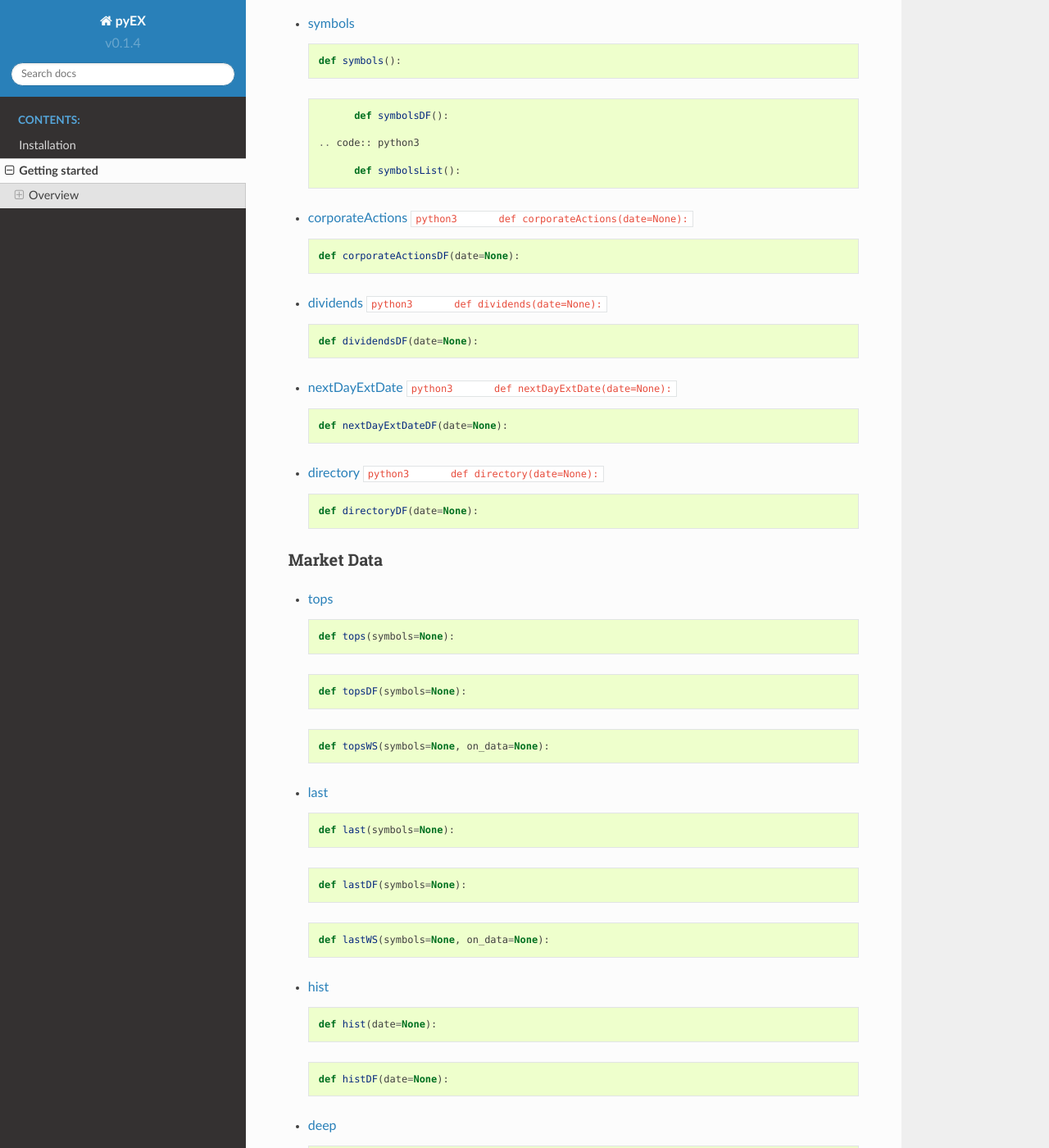
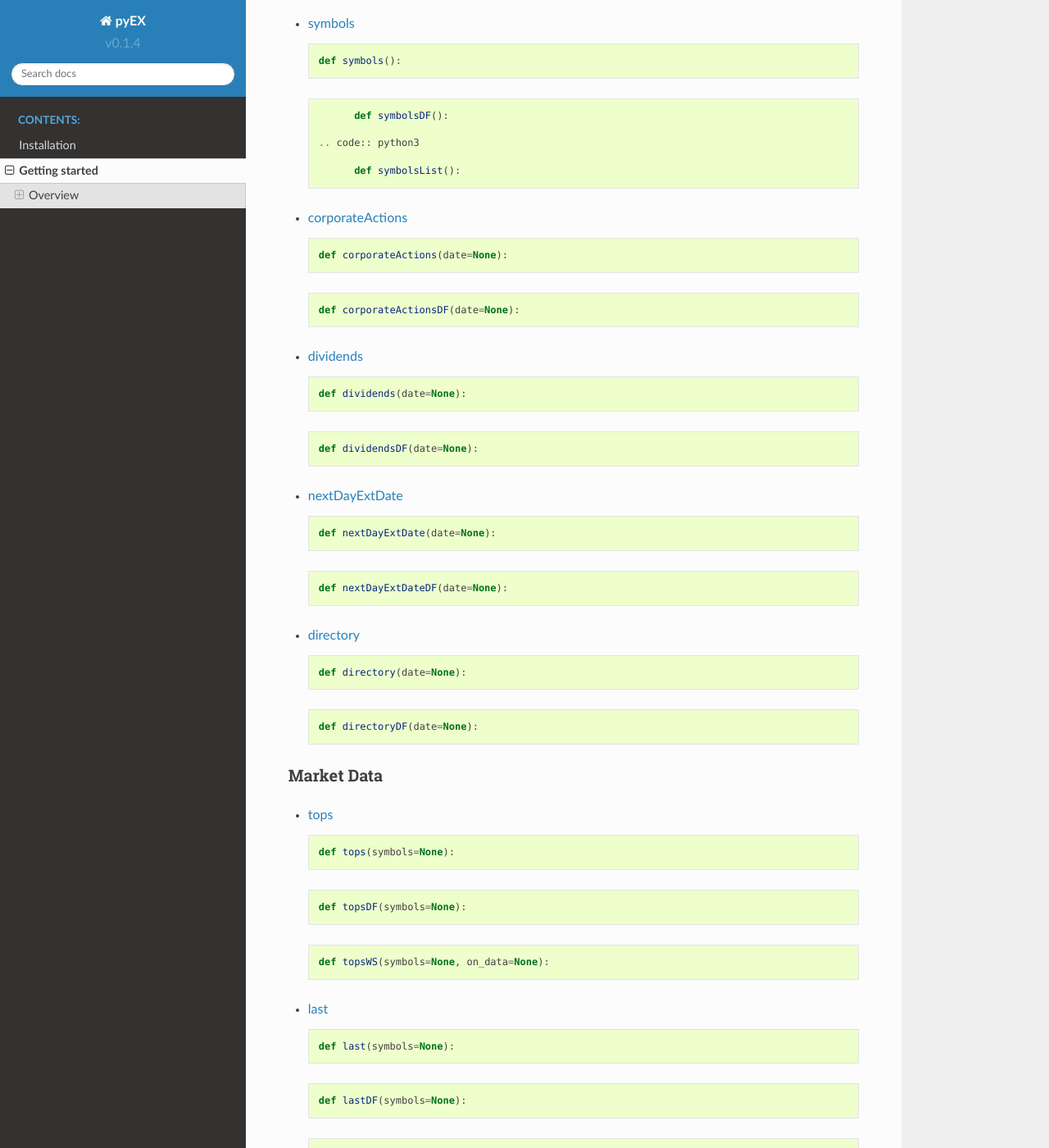
Before and after one commit to tkp-archive/pyEX, a Sphinx documentation site: the page built from docs/quickstart.rst, in a window 1280 px wide and 1400 px high, scrolled down 6131 px. Shown: the whole window at 82% size. Built offline with Sphinx 7.4.7 and the Read the Docs theme 2.0.0, drawn with Linux system fonts in a browser that asks for light colours; some of the changed text lies outside the part shown.

Commit message:
fix docs

```diff
--- a/docs/quickstart.rst
+++ b/docs/quickstart.rst
@@ -368,29 +368,41 @@
           def symbolsList():
 
 
--  `corporateActions <https://iextrading.com/developer/docs/#iex-corporate-actions>`__
-   ``python3       def corporateActions(date=None):``
+-  `corporateActions <https://iextrading.com/developer/docs/#iex-corporate-actions>`_
+
+   .. code:: python3
+
+          def corporateActions(date=None):
 
    .. code:: python3
 
           def corporateActionsDF(date=None):
 
 -  `dividends <https://iextrading.com/developer/docs/#iex-dividends>`__
-   ``python3       def dividends(date=None):``
+
+   .. code:: python3
+
+          def dividends(date=None):
 
    .. code:: python3
 
           def dividendsDF(date=None):
 
 -  `nextDayExtDate <https://iextrading.com/developer/docs/#iex-next-day-ex-date>`__
-   ``python3       def nextDayExtDate(date=None):``
+
+   .. code:: python3
+
+          def nextDayExtDate(date=None):
 
    .. code:: python3
 
           def nextDayExtDateDF(date=None):
 
 -  `directory <https://iextrading.com/developer/docs/#iex-listed-symbol-directory>`__
-   ``python3       def directory(date=None):``
+
+   .. code:: python3
+
+          def directory(date=None):
 
    .. code:: python3
 
@@ -596,6 +608,7 @@
 ^^^^^
 
 -  `stats <https://iextrading.com/developer/docs/#intraday>`__
+
    .. code:: python3
 
           def stats():
```
Also changed, not shown: README.md (+5 -0 lines), all.ipynb, 1 other file.
